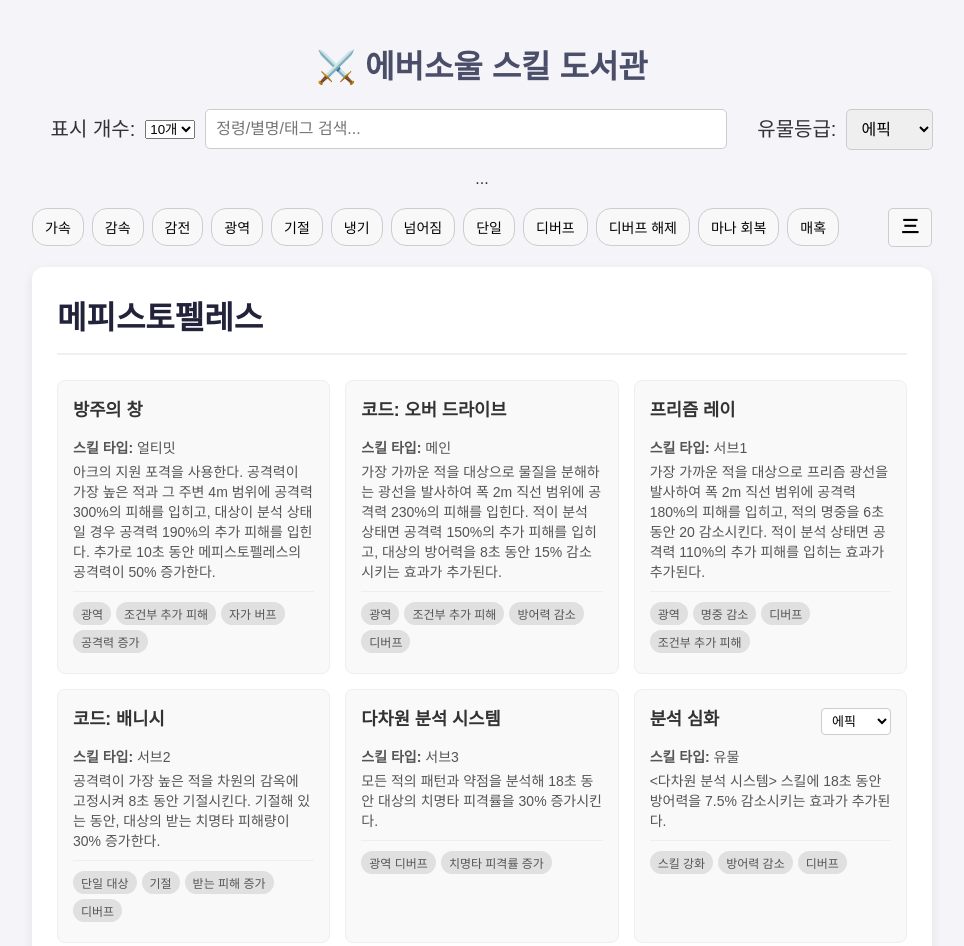
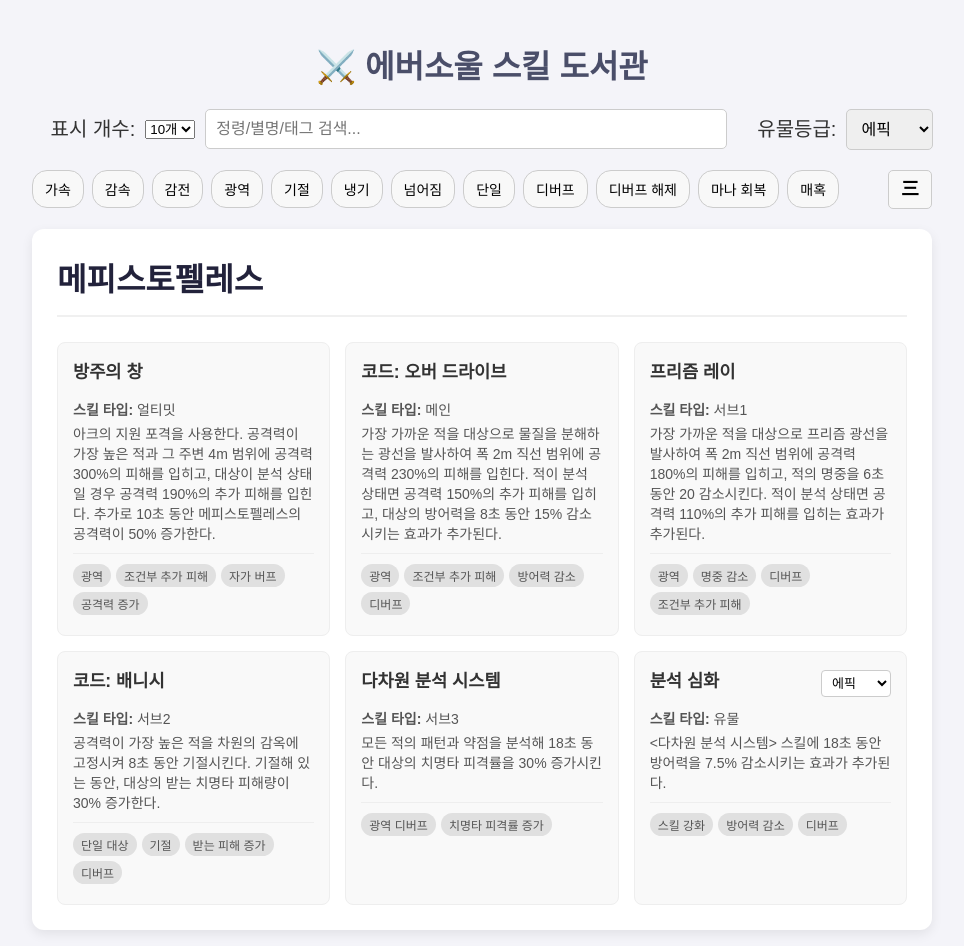
Before and after one commit to BroDaru/eversoul_skill_library, a plain HTML site: page index.html in a window 1280 px wide. Shown: the top 946 px of the page, without its empty margins (158-1122 px from the left). Drawn offline with Linux system fonts and the light colour scheme.

Commit message:
UI수정

```diff
--- a/index.html
+++ b/index.html
@@ -24,10 +24,6 @@
             <option value="레전+">레전+</option>
             <option value="오리진">오리진</option>
         </select>
-    </div>
-
-    <div class="search-filter-box">
-        ...
     </div>
 
     <div class="tag-section-wrapper">
```
